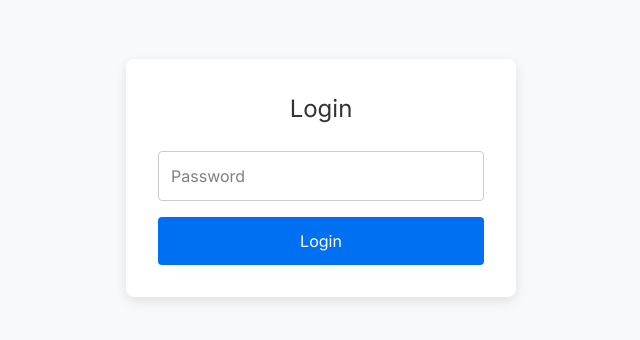
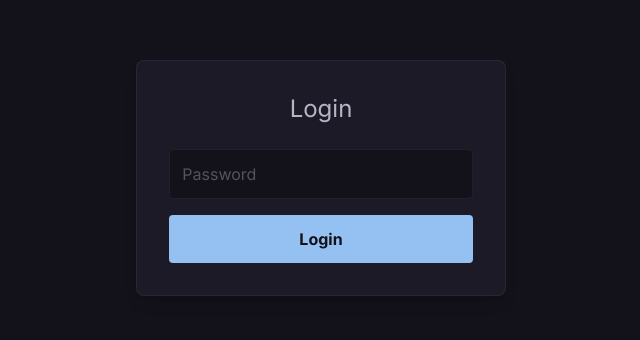
Before and after one commit to masaxsuzu/portal, a Next.js app: page /login in a window 1280 px wide. Shown: the part 222-562 px from the top of the page, without its empty margins (319-959 px from the left). Built offline with nearby package versions, Linux system fonts and the light colour scheme.

Commit message:
style: ログインページをサイトのダークテーマに統一
インラインスタイルをTailwindクラスに置き換え、サイトの
カラーパレット（background / cardbg / primary / skyblue）を使用

https://claude.ai/code/session_01CBL1h1oyRffzrYNwpAJmQ8

```diff
--- a/pages/login.tsx
+++ b/pages/login.tsx
@@ -37,75 +37,29 @@ export default function LoginPage() {
   };
 
   return (
-    <div
-      style={{
-        display: 'flex',
-        justifyContent: 'center',
-        alignItems: 'center',
-        height: '100vh',
-        backgroundColor: '#f8f9fa',
-      }}
-    >
+    <div className="flex justify-center items-center h-screen bg-background">
       <form
         onSubmit={handleSubmit}
-        style={{
-          backgroundColor: '#fff',
-          padding: '2rem',
-          borderRadius: '8px',
-          boxShadow: '0 4px 12px rgba(0, 0, 0, 0.1)',
-          minWidth: '320px',
-        }}
+        className="bg-cardbg border border-cardborder rounded-lg p-8 min-w-[320px] shadow-lg"
       >
-        <h1
-          style={{
-            marginBottom: '1.5rem',
-            fontSize: '1.5rem',
-            textAlign: 'center',
-            color: '#333',
-          }}
-        >
-          Login
-        </h1>
+        <h1 className="text-primary text-2xl text-center mb-6">Login</h1>
         <input
           type="password"
           placeholder="Password"
           value={password}
           onChange={(e) => setPassword(e.target.value)}
           disabled={isLoading}
-          style={{
-            width: '100%',
-            padding: '0.75rem',
-            marginBottom: '1rem',
-            borderRadius: '4px',
-            border: '1px solid #ccc',
-            boxSizing: 'border-box',
-          }}
+          className="w-full px-3 py-3 mb-4 rounded bg-background border border-cardborder text-primary placeholder-primary/40 outline-none focus:border-skyblue disabled:opacity-50"
         />
         <button
           type="submit"
           disabled={isLoading}
-          style={{
-            width: '100%',
-            padding: '0.75rem',
-            backgroundColor: isLoading ? '#ccc' : '#0070f3',
-            color: '#fff',
-            border: 'none',
-            borderRadius: '4px',
-          }}
+          className="w-full py-3 rounded bg-skyblue text-background font-semibold disabled:opacity-50"
         >
           {isLoading ? 'Loading...' : 'Login'}
         </button>
         {error && (
-          <p
-            style={{
-              marginTop: '1rem',
-              color: 'red',
-              fontSize: '0.9rem',
-              textAlign: 'center',
-            }}
-          >
-            {error}
-          </p>
+          <p className="mt-4 text-sm text-center text-red-400">{error}</p>
         )}
       </form>
     </div>
```
